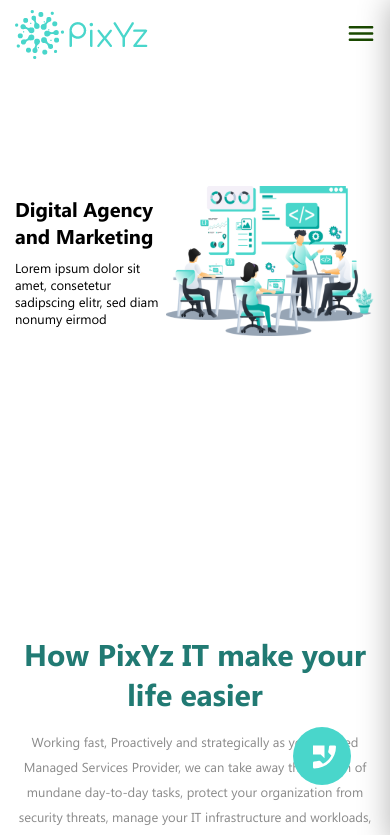
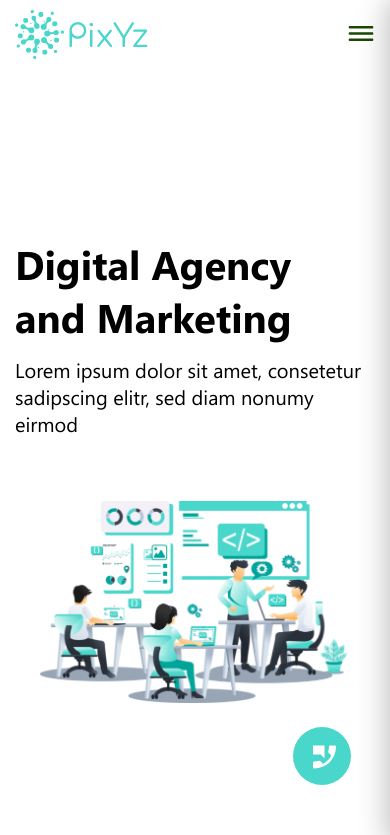
Before and after one commit to BlackHawk999/pixzy, a Vue app: page / in a window 390 px wide. Shown: the top 835 px of the page. Built offline with nearby package versions, Linux system fonts and the light colour scheme.

Commit message:
responsive layout changed

```diff
--- a/src/components/GetInTouch.vue
+++ b/src/components/GetInTouch.vue
@@ -73,6 +73,10 @@ export default {};
     flex-direction: column;
     background: #ffffff;
     filter: drop-shadow(3px 3px 30px rgba(0, 0, 0, 0.161));
+
+    @include breakpoint(md) {
+      padding: 0 15px;
+    }
   }
   .main-wrapper {
     display: flex;
@@ -83,6 +87,11 @@ export default {};
     flex: 1;
     padding: 54px 57px 36px 66px;
     gap: 26px;
+
+    @include breakpoint(sm) {
+    padding: 30px;
+
+    }
   }
 
   .get-touch-title {
@@ -203,6 +212,10 @@ export default {};
     background: #49d6cb;
     position: relative;
 
+    @include breakpoint(md) {
+      display: none;
+    }
+
     .contact-infos {
       position: absolute;
       top: 16%;
@@ -279,6 +292,11 @@ export default {};
       position: absolute;
       bottom: 2%;
       right: 5%;
+
+      img {
+        width: 100%;
+        height: 100%;
+      }
     }
   }
 }
--- a/src/components/Intro.vue
+++ b/src/components/Intro.vue
@@ -58,10 +58,9 @@ export default {};
 
   @include breakpoint(md) {
     background-image: none;
-    min-height: 50vh;
   }
 
-  @include breakpoint(xs) {
+  @include breakpoint(sm) {
     background-image: none;
   }
 
@@ -71,6 +70,11 @@ export default {};
     justify-content: center;
     align-items: center;
     height: 100%;
+
+    @include breakpoint(sm) {
+      flex-direction: column;
+      align-items: flex-start;
+    }
 
     @include breakpoint(xs) {
       padding: 0 15px;
@@ -83,6 +87,8 @@ export default {};
     margin-left: 35px;
 
     @include breakpoint(sm) {
+      width: 100%;
+      margin-bottom: 60px;
       margin-left: 0;
     }
 
@@ -102,12 +108,7 @@ export default {};
       }
 
       @include breakpoint(sm) {
-        font-size: 30px;
-      }
-
-      @include breakpoint(xs) {
-        font-size: 20px;
-        margin-bottom: 10px;
+        font-size: 40px;
       }
     }
 
@@ -124,8 +125,8 @@ export default {};
         font-size: 18px;
       }
 
-      @include breakpoint(xs) {
-        font-size: 13px;
+      @include breakpoint(sm) {
+        font-size: 20px;
       }
     }
 
@@ -175,6 +176,7 @@ export default {};
     img {
       width: 100%;
       height: 100%;
+      object-fit: contain;
     }
 
     @include breakpoint(lg) {
@@ -188,8 +190,9 @@ export default {};
     }
 
     @include breakpoint(sm) {
-      width: 250px;
-      height: 150px;
+      align-self: center;
+      width: 310px;
+      height: 210px;
     }
   }
 
--- a/src/components/PixyzText.vue
+++ b/src/components/PixyzText.vue
@@ -50,6 +50,10 @@ export default {};
     height: 100vh;
     display: flex;
     align-items: center;
+
+    @include breakpoint(sm) {
+      height: auto;
+    }
   }
 
   &-info {
@@ -122,6 +126,10 @@ export default {};
       transform: translate(50%, 50%);
       height: 265px;
     }
+
+    @include breakpoint(sm) {
+     display: none;
+    }
   }
 }
 </style>
--- a/src/views/Home.vue
+++ b/src/views/Home.vue
@@ -6,7 +6,7 @@
     <pixyz-work />
     <pixzy-techno />
     <pixzy-testimonials />
-    <!-- <get-in-touch /> -->
+    <get-in-touch />
   </div>
 </template>
 
```
Also changed, not shown: 1 other file (tests, documents, lock files or other folders).
